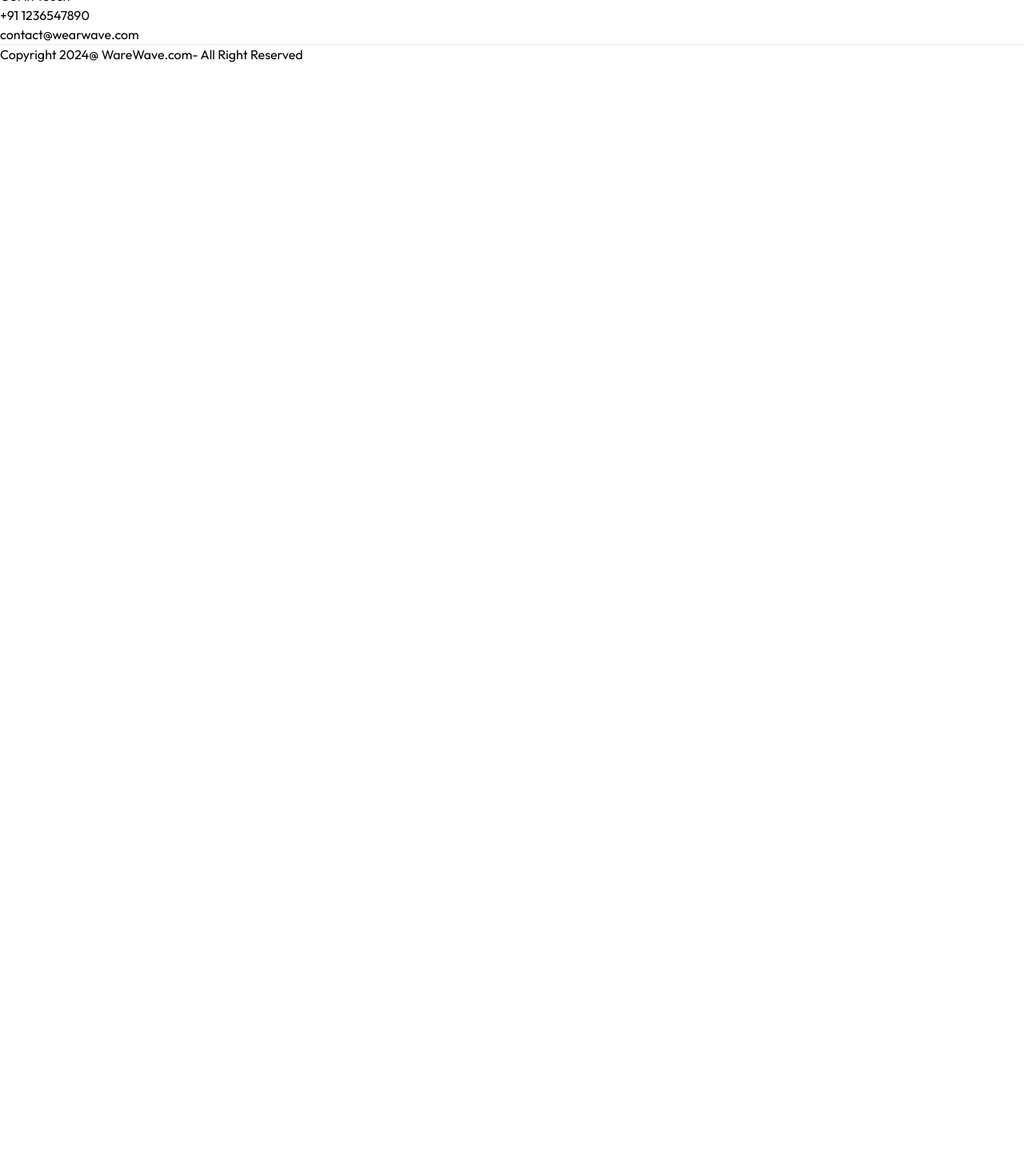
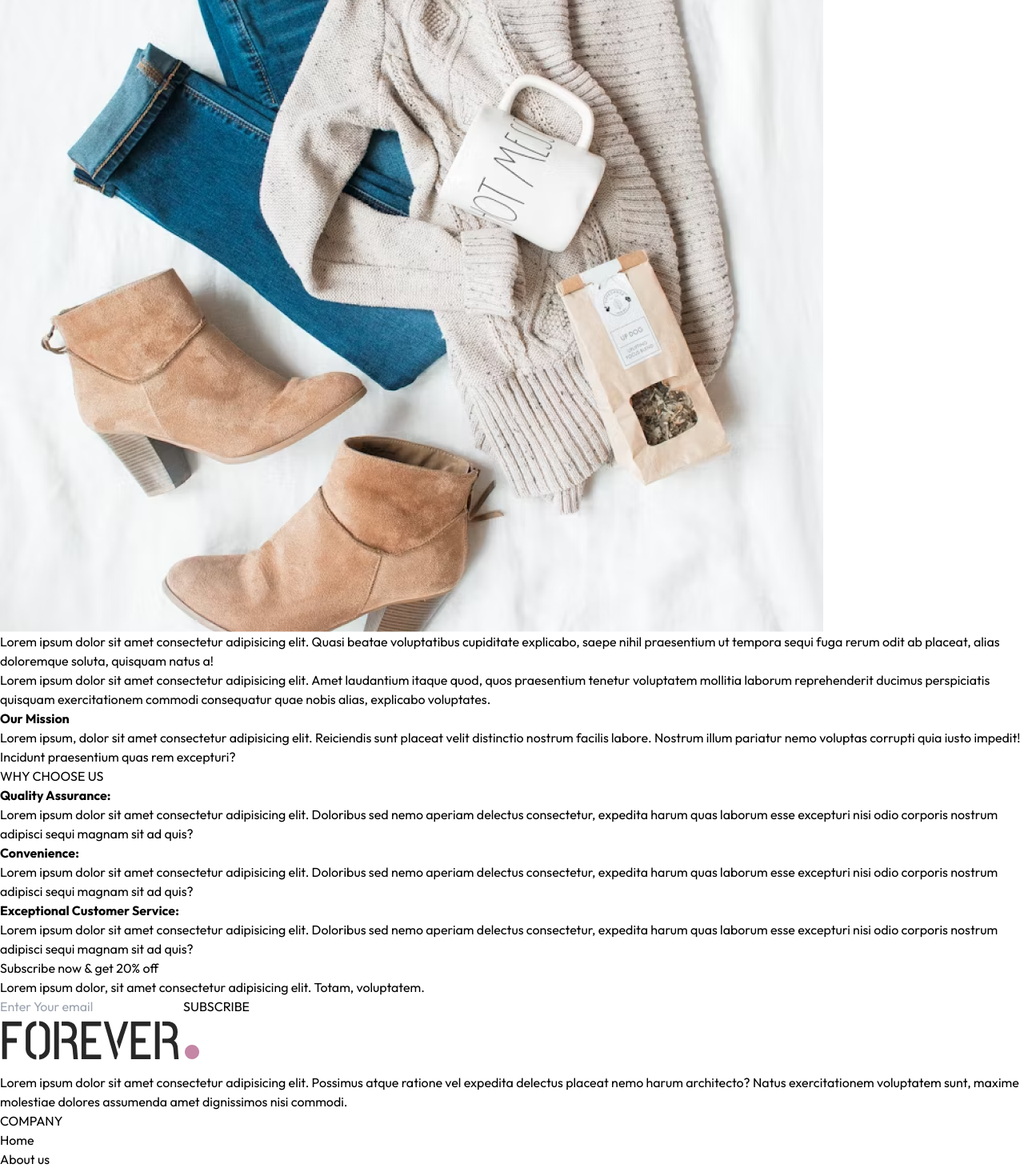
Before and after one commit to DevRahul06/WearWave, a React (Vite) app: page /about in a window 1280 px wide. Shown: the part 802-2267 px from the top of the page at 80% size. Before the commit the page ends 882 px from the top, so only its background shows below. Built offline with nearby package versions, Linux system fonts and the light colour scheme.

Commit message:
Create Aboutus and ContactUS page

```diff
--- a/src/pages/About.jsx
+++ b/src/pages/About.jsx
@@ -1,9 +1,68 @@
-import React from 'react'
+import React from "react";
+import Title from "../components/Title";
+import { assets } from "../assets/frontend_assets/assets";
+import NewLatterBox from "../components/NewLatterBox";
 
 const About = () => {
   return (
-    <div>About</div>
-  )
-}
+    <div>
+      <div className="text-2xl text-center pt-8 border-t">
+        <Title text1={"ABOUT"} text2={"US"} />
+      </div>
 
-export default About
+      <div className="my-10 flex flex-col md:flex-row gap-16">
+        <img
+          src={assets.about_img}
+          className="w-full md:max-w-[450px]"
+          alt=""
+        />
+        <div className="flex flex-col justify-center gap-6 md:w-2/4 text-gray-600">
+          <p>
+            Lorem ipsum dolor sit amet consectetur adipisicing elit. Quasi
+            beatae voluptatibus cupiditate explicabo, saepe nihil praesentium ut
+            tempora sequi fuga rerum odit ab placeat, alias doloremque soluta,
+            quisquam natus a!
+          </p>
+          <p>
+            Lorem ipsum dolor sit amet consectetur adipisicing elit. Amet
+            laudantium itaque quod, quos praesentium tenetur voluptatem mollitia
+            laborum reprehenderit ducimus perspiciatis quisquam exercitationem
+            commodi consequatur quae nobis alias, explicabo voluptates.
+          </p>
+
+          <b className="text-gray-800">Our Mission</b>
+          <p>
+            Lorem ipsum, dolor sit amet consectetur adipisicing elit. Reiciendis
+            sunt placeat velit distinctio nostrum facilis labore. Nostrum illum
+            pariatur nemo voluptas corrupti quia iusto impedit! Incidunt
+            praesentium quas rem excepturi?
+          </p>
+        </div>
+      </div>
+
+      <div className=" text-xl py-4">
+        <Title text1={"WHY"} text2={'CHOOSE US'} />
+      </div>
+
+      <div className="flex flex-col gap-2 md:flex-row text-sm mb-20">
+        <div className="border px-10 md:px-16 py-8 sm:py-20 flex flex-col gap-5">
+          <b>Quality Assurance:</b>
+          <p>Lorem ipsum dolor sit amet consectetur adipisicing elit. Doloribus sed nemo aperiam delectus consectetur, expedita harum quas laborum esse excepturi nisi odio corporis nostrum adipisci sequi magnam sit ad quis?</p>
+        </div>
+        <div className="border px-10 md:px-16 py-8 sm:py-20 flex flex-col gap-5">
+          <b>Convenience:</b>
+          <p>Lorem ipsum dolor sit amet consectetur adipisicing elit. Doloribus sed nemo aperiam delectus consectetur, expedita harum quas laborum esse excepturi nisi odio corporis nostrum adipisci sequi magnam sit ad quis?</p>
+        </div>
+        <div className="border px-10 md:px-16 py-8 sm:py-20 flex flex-col gap-5">
+          <b>Exceptional Customer Service:</b>
+          <p>Lorem ipsum dolor sit amet consectetur adipisicing elit. Doloribus sed nemo aperiam delectus consectetur, expedita harum quas laborum esse excepturi nisi odio corporis nostrum adipisci sequi magnam sit ad quis?</p>
+        </div>
+      </div>
+
+      <NewLatterBox />
+
+    </div>
+  );
+};
+
+export default About;
--- a/src/pages/Contact.jsx
+++ b/src/pages/Contact.jsx
@@ -1,8 +1,30 @@
 import React from 'react'
+import Title from '../components/Title'
+import { assets } from '../assets/frontend_assets/assets'
+import NewLatterBox from '../components/NewLatterBox'
 
 const Contact = () => {
   return (
-    <div>Contact</div>
+    <div>
+      <div className='text-center text-2xl pt-10 border-t'>
+        <Title text1={'COUNTACT'} text2={'US'} />
+      </div>
+
+      <div className='my-10 flex flex-col justify-center md:flex-row gap-10 mb-28'>
+        <img src={assets.contact_img} className='w-full md:max-w-[480px]' alt="" />
+        <div className='flex flex-col justify-center items-start gap-6'>
+          <p className='font-semibold text-xl text-gray-600'>Our Store</p>
+          <p className=' text-gray-500'>Shop No. 12, Ground Floor, Shreeji Complex, Opposite Law Garden, <br /> Ellisbridge, Ahmedabad - 380006, Gujarat, India.</p>
+          <p className=' text-gray-500'>Tel:+91 98765 43210 <br /> Email: admin@WearWave.com</p>
+          <p className='font-semibold text-xl text-gray-600'>Careers at WearWave.</p>
+          <p className=' text-gray-500'>Learn more about our teams and job openings</p>
+          <button className='border border-black px-8 py-4 text-sm hover:bg-black hover:text-white transition-all ease-in-out duration-500 '>Explore Jobs</button>
+        </div>
+      </div>
+
+      <NewLatterBox />
+
+    </div>
   )
 }
 
```
